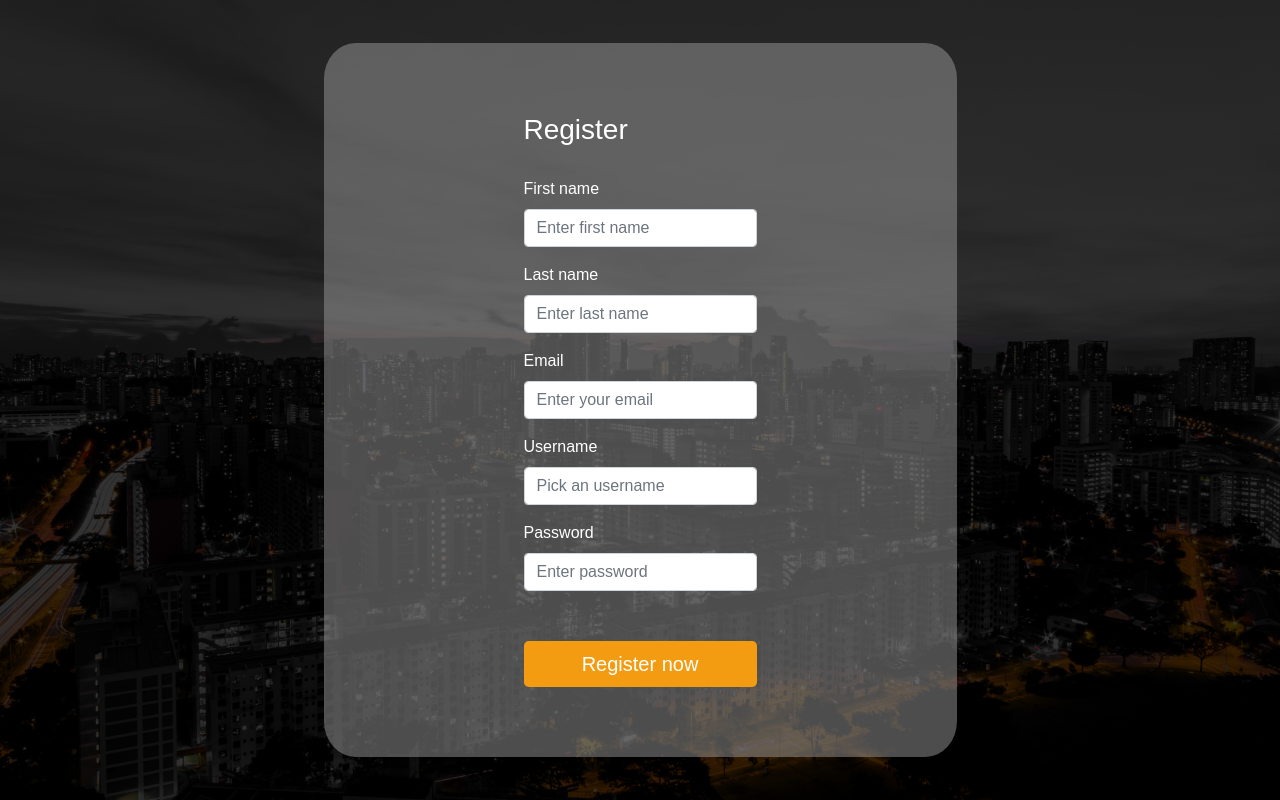
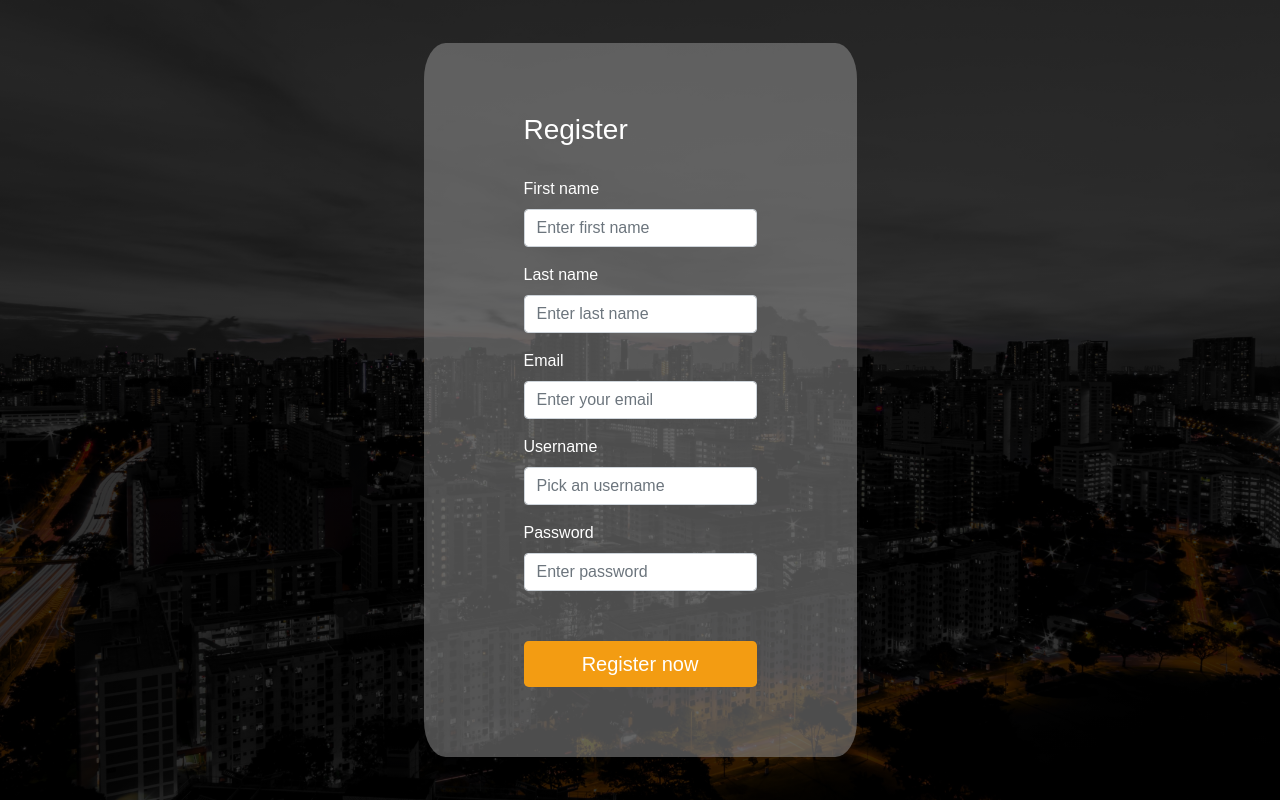
Before and after one commit to roberteftene/CleverTransit, a React (Create React App) app in the folder frontend/: page /register in a window 1280 px wide. Built offline with nearby package versions, Linux system fonts and the light colour scheme.

Commit message:
login and register pages

```diff
--- a/frontend/src/containers/LoginPage/LoginPage.css
+++ b/frontend/src/containers/LoginPage/LoginPage.css
@@ -5,6 +5,7 @@
 .section-input {
     min-height: 100vh;
     display: flex;
+    flex-flow: column;
     font-weight: 400;
     font-family: sans-serif;
     background-image: linear-gradient(rgba(0, 0, 0, 0.8), rgba(0, 0, 0, 0.8)),
@@ -19,7 +20,7 @@
     align-items: center;
 }
 
-form {
+.section-input form {
     border-radius: 5%;
     padding: 70px 100px;
     background-color: rgb(153, 153, 153, 0.5);
```
